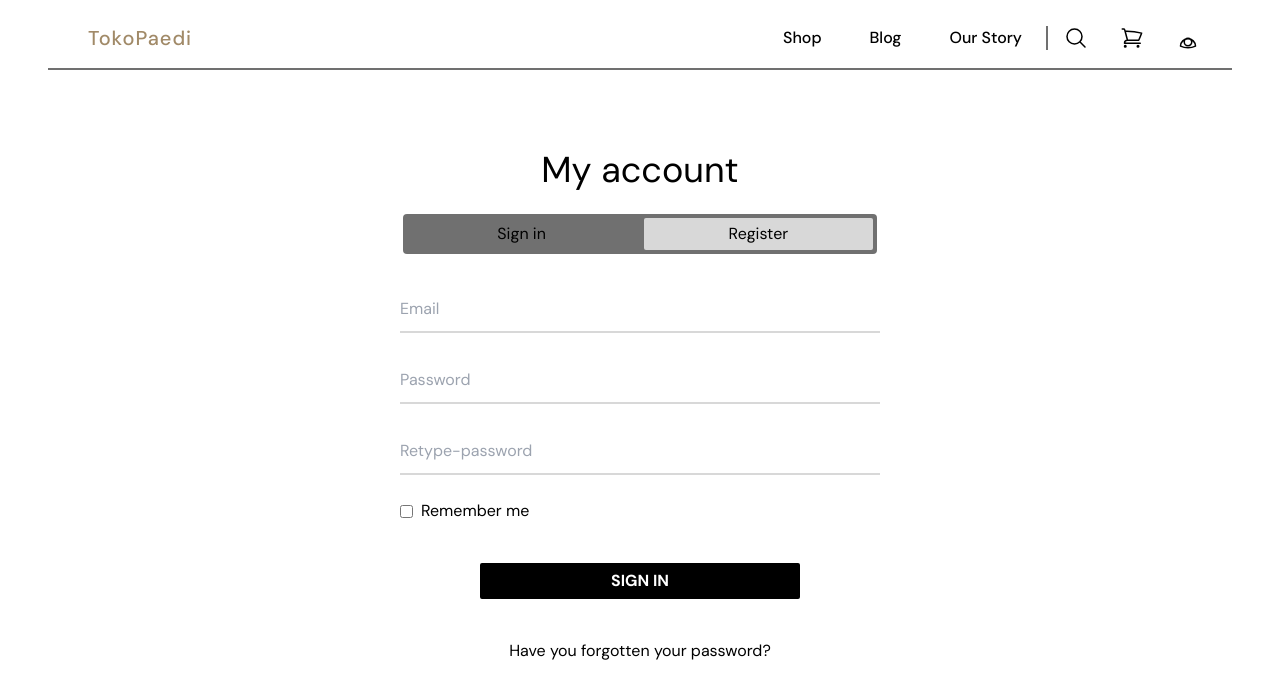
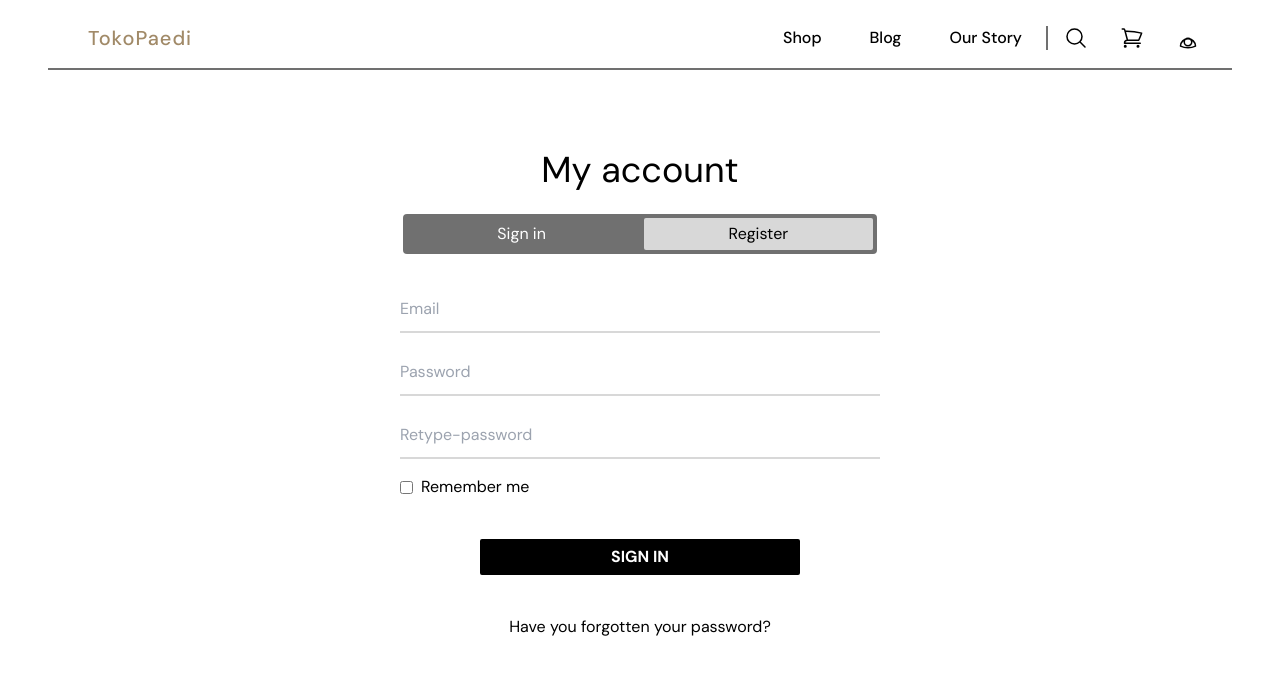
Before and after one commit to NoxturneDev/porto-ecommerce, a Next.js app: page /account/register in a window 1280 px wide. Shown: the top 698 px of the page. Built offline with nearby package versions, Linux system fonts and the light colour scheme.

Commit message:
fixed color issue on btn login/register

```diff
--- a/components/LoginOrRegister.jsx
+++ b/components/LoginOrRegister.jsx
@@ -30,20 +30,20 @@ const LoginOrRegister = ({ loginOrRegister = 'login' }) => {
                 <h1 className="text-4xl mb-6">My account</h1>
                 <div className="rounded flex items-center justify-center mb-8 bg-basic-300 w-1/2 p-1 gap-2">
                     <Link
-                        href='/account/login'
-                        className={`flex items-center justify-center rounded-sm  w-1/2 ${loginOrRegister == 'login' ? 'bg-basic-200' : ""} p-1`}
+                        href='/account'
+                        className={`flex items-center justify-center rounded-sm  w-1/2 ${loginOrRegister == 'login' ? 'bg-basic-200' : "text-white"} p-1`}
                     >
                         <span className="text-md ">Sign in</span>
                     </Link>
                     <Link
                         href="/account/register"
-                        className={`flex items-center justify-center rounded-sm  w-1/2 ${loginOrRegister == 'register' ? 'bg-basic-200' : ""} p-1`}
+                        className={`flex items-center justify-center rounded-sm  w-1/2 ${loginOrRegister == 'register' ? 'bg-basic-200' : "text-white"} p-1`}
                     >
                         <span className="text-md  ">Register</span>
                     </Link>
                 </div>
                 <div className="w-full flex flex-col justify-center items-center gap-2">
-                    <div className="flex flex-col items-start gap-6">
+                    <div className="flex flex-col items-start gap-4">
                         <Input placeholder="Email" search="false" />
                         <Input placeholder="Password" search="false" />
                         {/* register only input */}
@@ -56,8 +56,6 @@ const LoginOrRegister = ({ loginOrRegister = 'login' }) => {
                     <Button className="mt-8" onClick={buttonLoginOrRegisterOnCLickHandler}>SIGN IN</Button>
                     <Link href="/forgot-password" className="mt-8">Have you forgotten your password?</Link>
                 </div>
-
-
             </div>
         </Fragment>
     )
--- a/pages/account/index.jsx
+++ b/pages/account/index.jsx
@@ -0,0 +1,12 @@
+import { Fragment } from 'react'
+import LoginOrRegister from '../../components/LoginOrRegister'
+
+function index() {
+    return (
+        <Fragment>
+            <LoginOrRegister loginOrRegister='login' />
+        </Fragment>
+    )
+}
+
+export default index
--- a/pages/account/login.js
+++ /dev/null
@@ -1,13 +0,0 @@
-import { Fragment } from 'react';
-import LoginOrRegister from '../../components/LoginOrRegister'
-
-const register = () => {
-return (
-    <Fragment>
-    <LoginOrRegister loginOrRegister='login' />
-    </Fragment>
-
-)
-}
-
-export default register
```
